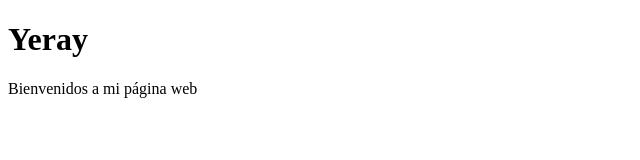
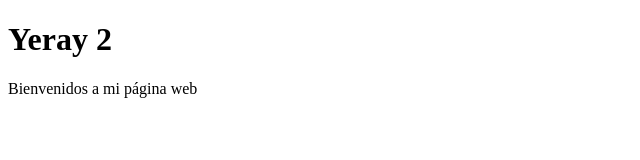
Before and after one commit to yeray1427/wary, a plain HTML site: page index.html in a window 1280 px wide. Shown: the full height of the page, 0-640 px from the left. Drawn offline with Linux system fonts and the light colour scheme.

Commit message:
Segunda web

```diff
--- a/index.html
+++ b/index.html
@@ -4,7 +4,7 @@
 	<title>Yeray</title>
 </head>
 <body>
-	<h1>Yeray</h1>
+	<h1>Yeray 2</h1>
 	<p>Bienvenidos a mi página web</p>
 </body>
 </html>
```
